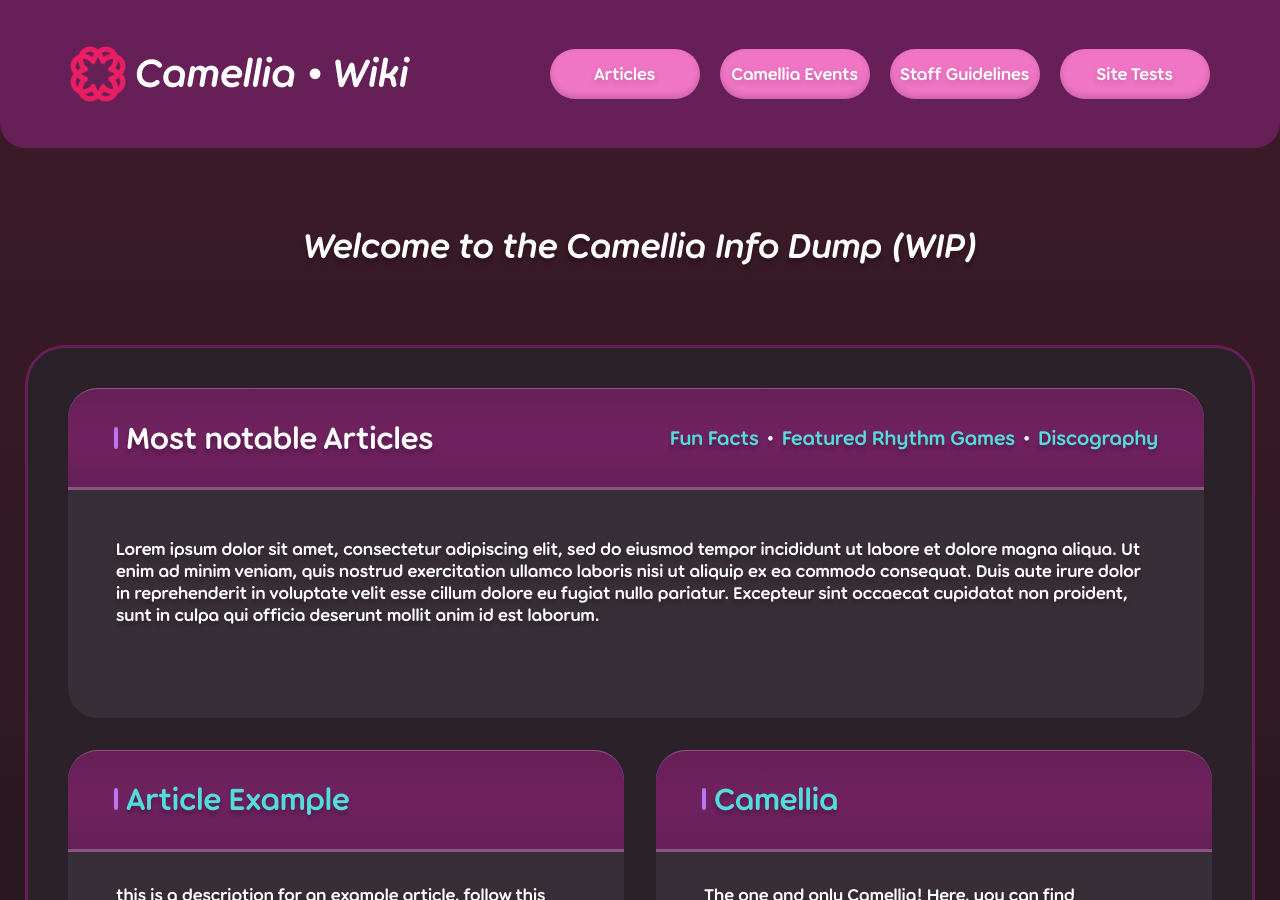
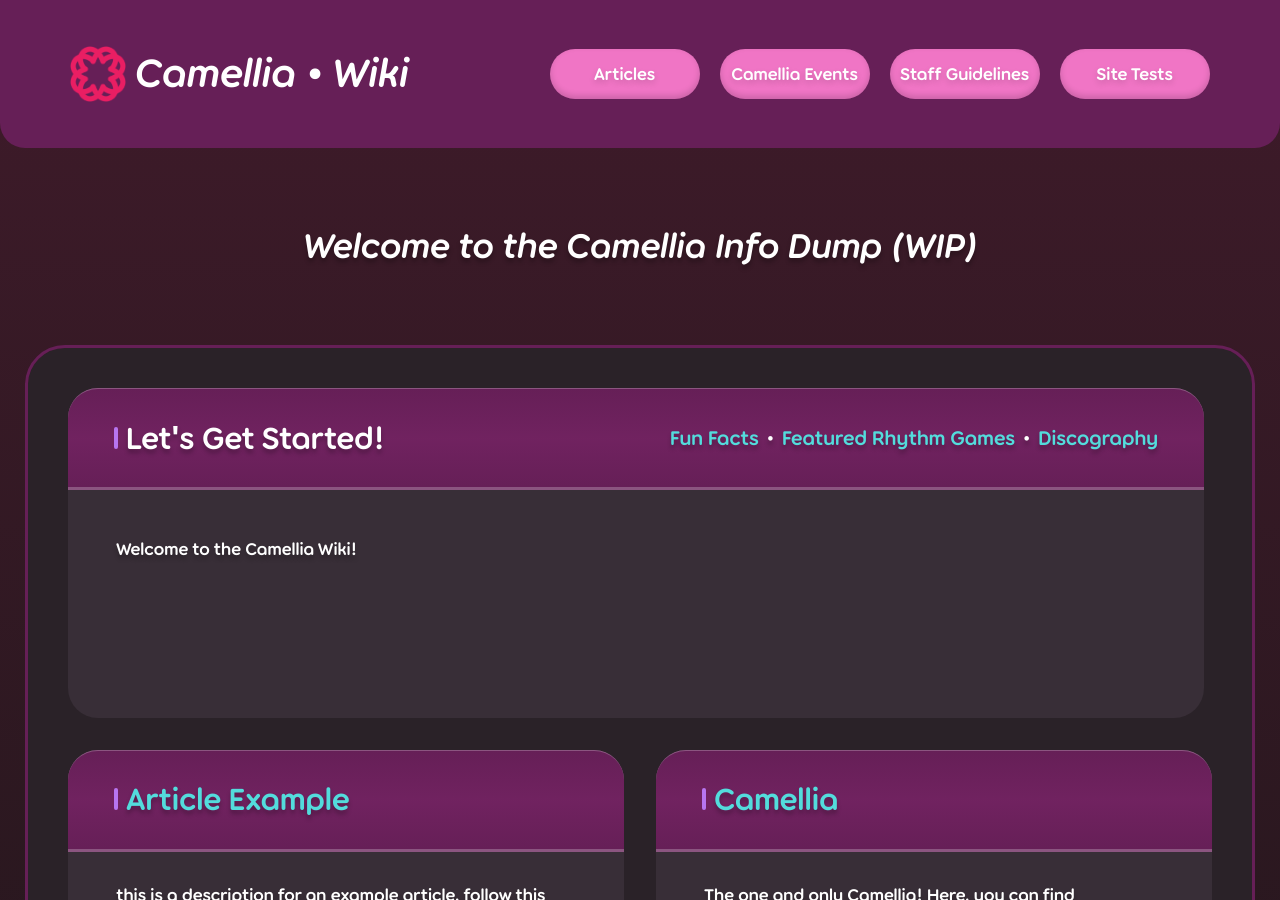
Before and after one commit to CamelliaCommunity/Wiki, a Jekyll site: the page built from index.markdown, in a window 1280 px wide and 900 px high. Built offline with Jekyll 4.4.1, drawn with Linux system fonts in a browser that asks for light colours.

Commit message:
update home and camellia.md

```diff
--- a/_layouts/home.html
+++ b/_layouts/home.html
@@ -25,20 +25,14 @@
     <div class="gridLayout">
       <div class="card">
         <div class="cardHeader">
-          <h2>Most notable Articles</h2>
+          <h2>Let's Get Started!</h2>
           <a href="{% link _posts/2023-11-22-funfacts.md %}">Fun Facts</a>
           <p>•</p>
           <a href="{% link _posts/2023-11-22-featuredgames.md %}">Featured Rhythm Games</a>
           <p>•</p>
           <a href="{% link _posts/2023-11-16-discography.md %}">Discography</a>
         </div>
-        <p>
-          Lorem ipsum dolor sit amet, consectetur adipiscing elit, sed do eiusmod tempor incididunt ut labore et dolore
-          magna aliqua. Ut enim ad minim veniam, quis nostrud exercitation ullamco laboris nisi ut aliquip ex ea commodo
-          consequat. Duis aute irure dolor in reprehenderit in voluptate velit esse cillum dolore eu fugiat nulla
-          pariatur. Excepteur sint occaecat cupidatat non proident, sunt in culpa qui officia deserunt mollit anim id
-          est laborum.
-        </p>
+        <p>Welcome to the Camellia Wiki!</p>
       </div>
 
       {% for article in site.articles %}
```
Also changed, not shown: _articles/camellia.md (+4 -5 lines).
